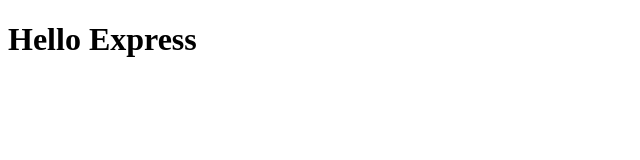
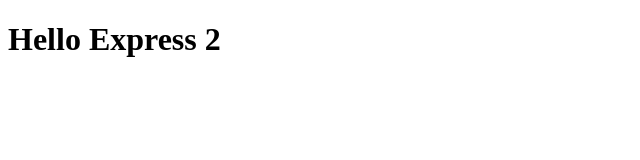
Before and after one commit to alexrv11/sudoku-app, a website: page src/client/index.html in a window 1280 px wide. Shown: the full height of the page, 0-640 px from the left. Drawn offline with Linux system fonts and the light colour scheme.

Commit message:
updated the index page

```diff
--- a/src/client/index.html
+++ b/src/client/index.html
@@ -5,6 +5,6 @@
     <title>Home</title>
 </head>
 <body>
-    <h1>Hello Express</h1>
+    <h1>Hello Express 2</h1>
 </body>
 </html>
```
